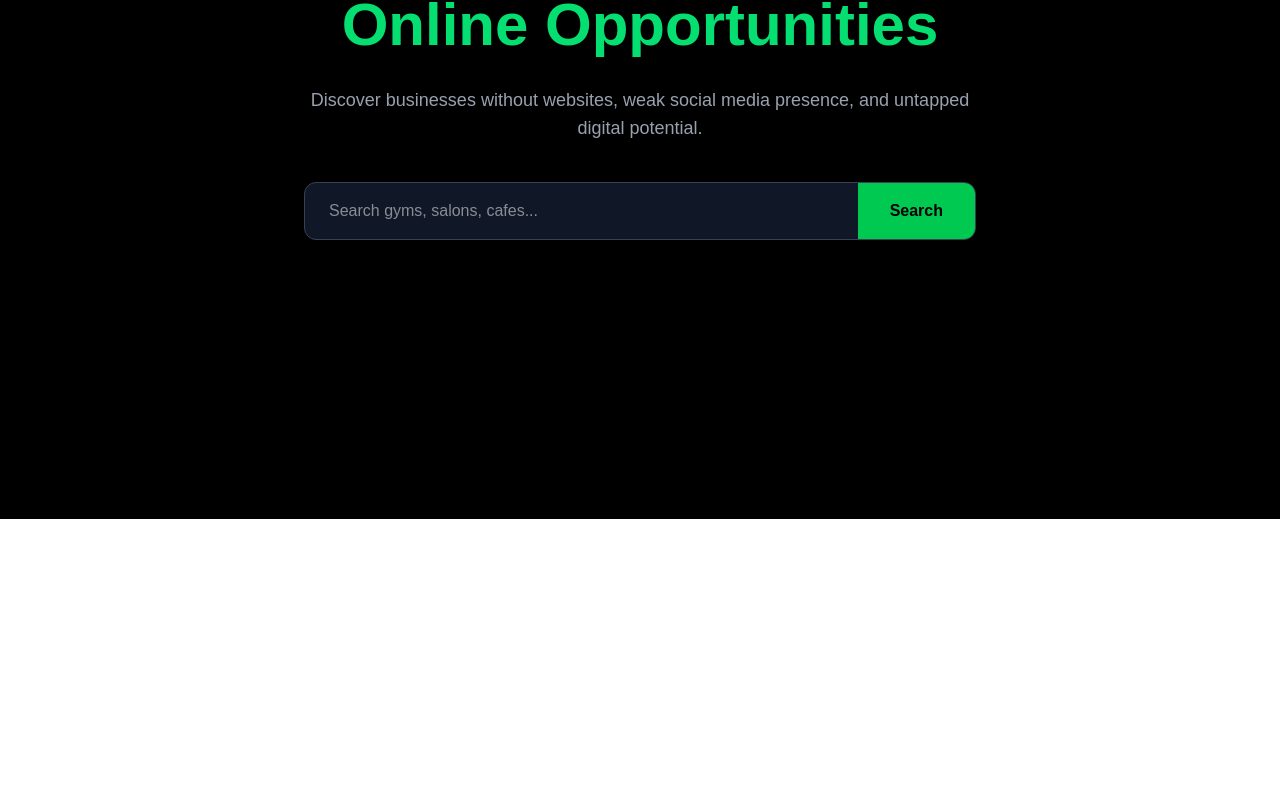
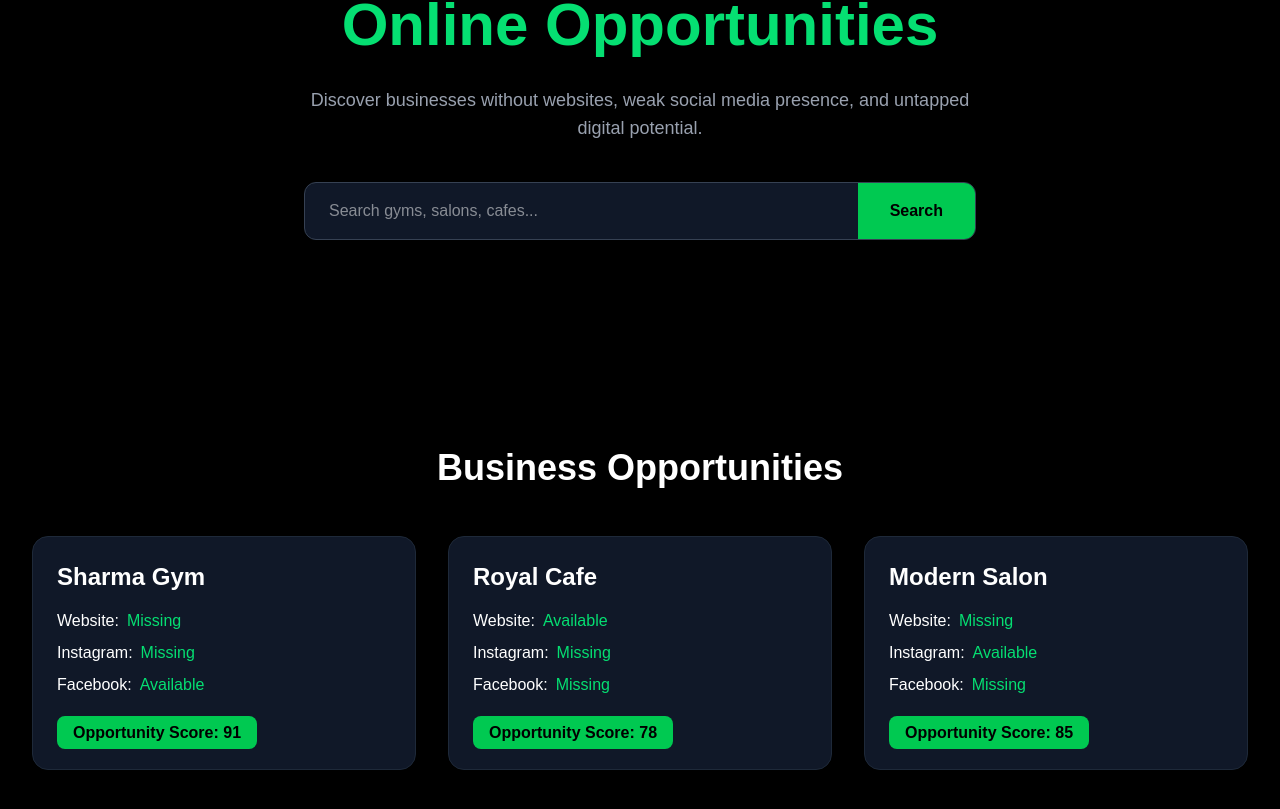
Before and after one commit to weeber-dev/business-opportunity-finder-clean, a Next.js app: page / in a window 1280 px wide. Shown: the part 281-1090 px from the top of the page. Before the commit the page ends 800 px from the top, so only its background shows below. Built offline with nearby package versions, Linux system fonts and the light colour scheme.

Commit message:
added business card

```diff
--- a/app/page.tsx
+++ b/app/page.tsx
@@ -88,7 +88,60 @@ export default function Home() {
   </div>
 
 </section>
+{/* Business Cards Section */}
+<section className="px-8 py-20">
 
+  <h2 className="text-4xl font-bold mb-12 text-center">
+    Business Opportunities
+  </h2>
+
+  <div className="grid grid-cols-1 md:grid-cols-3 gap-8">
+
+    {businesses.map((business, index) => (
+
+      <div
+        key={index}
+        className="bg-gray-900 border border-gray-800 rounded-2xl p-6 hover:border-green-500 transition"
+      >
+
+        <h3 className="text-2xl font-semibold mb-4">
+          {business.name}
+        </h3>
+
+        <p className="mb-2">
+          Website:
+          <span className="ml-2 text-green-400">
+            {business.website ? "Available" : "Missing"}
+          </span>
+        </p>
+
+        <p className="mb-2">
+          Instagram:
+          <span className="ml-2 text-green-400">
+            {business.instagram ? "Available" : "Missing"}
+          </span>
+        </p>
+
+        <p className="mb-2">
+          Facebook:
+          <span className="ml-2 text-green-400">
+            {business.facebook ? "Available" : "Missing"}
+          </span>
+        </p>
+
+        <div className="mt-6">
+          <span className="bg-green-500 text-black px-4 py-2 rounded-lg font-bold">
+            Opportunity Score: {business.score}
+          </span>
+        </div>
+
+      </div>
+
+    ))}
+
+  </div>
+
+</section>
     </main>
   );
 }
```
